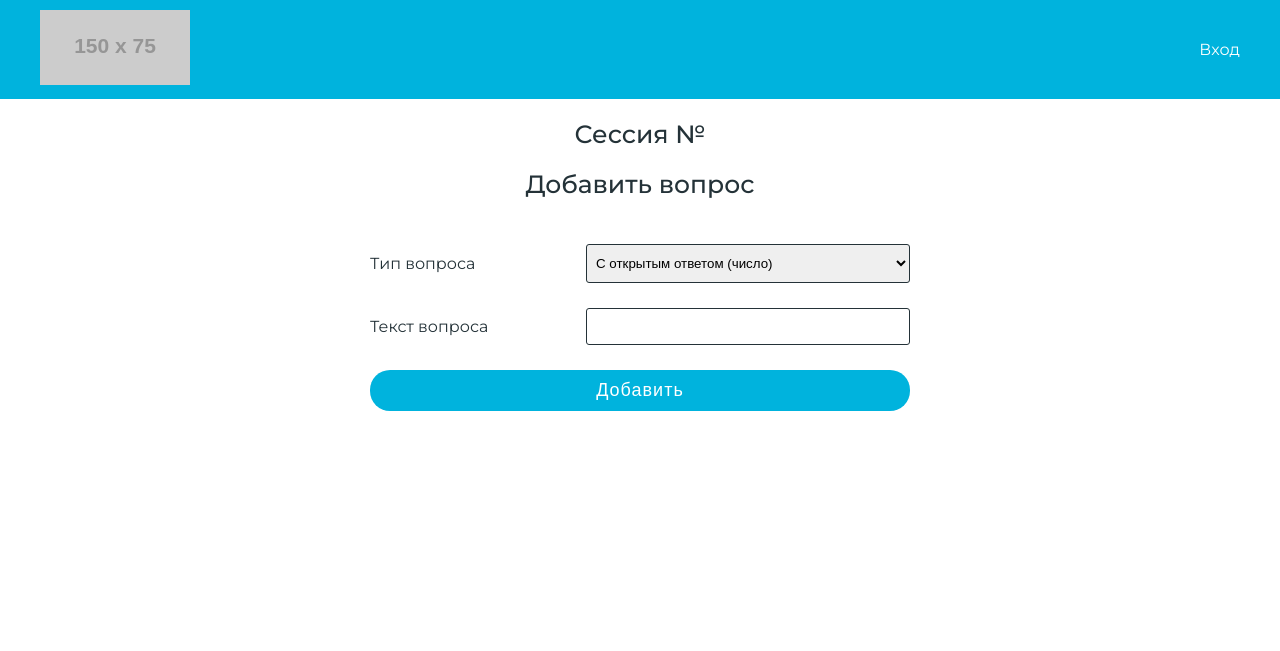
After one commit to disster/php-exam, a PHP site: template application/views/admin/edit.php in a window 1280 px wide. The commit adds this page. Shown: the top 651 px of the page. Run offline with PHP 8.4, Linux system fonts and the light colour scheme; the template is opened without the code that fills it, so the values that code supplies are empty; grey boxes labelled with a size stand in for pictures from a placeholder-image service; some libraries are stand-ins or nearby versions.

Commit message:
Добалено создание и редактирование сессий

```diff
--- a/application/acl/main.php
+++ b/application/acl/main.php
@@ -6,7 +6,9 @@ return [
         'session'
     ],
     'authorize' => [],
-    'guest' => [],
+    'guest' => [
+        'login'
+    ],
     'admin' => [
     ],
 ];
--- /dev/null
+++ b/application/views/admin/edit.php
@@ -0,0 +1,25 @@
+<div class="container">
+    <h1 class="title"><?php echo $title ?></h1>
+    <h2 class="subtitle">Сессия № <?php echo $data['id'] ?></h2>
+    <h2 class="subtitle">Добавить вопрос</h2>
+    <form action="/admin/edit/<?php echo $data['id'] ?>" method="post" class="form">
+        <div class="form__item">
+            <label for="">Тип вопроса</label>
+            <select name="type">
+                <option selected value="1">C открытым ответом (число)</option>
+                <option value="2">C открытым ответом (положительное число)</option>
+                <option value="3">С открытым ответом (строка)</option>
+                <option value="4">С открытым ответом (текст)</option>
+                <option value="5" disabled>С единственным выбором</option>
+                <option value="6" disabled>С множественным выбором</option>
+            </select>
+        </div>
+        <div class="form__item">
+            <label for="">Текст вопроса</label>
+            <input type="text" name="text">
+        </div>
+        <div class="form__item">
+            <button type="submit" class="button" name="submit">Добавить</button>
+        </div>
+    </form>
+</div>
--- a/public/styles/main.css
+++ b/public/styles/main.css
@@ -120,7 +120,7 @@ footer {
     margin-top: 25px;
 }
 
-.form__item input {
+.form__item input, select {
     width: 60%;
     border: 1px solid var(--main-dark);
     border-radius: 3px;
```
Also changed, not shown: application/acl/admin.php (+7 -4 lines), application/config/routes.php (+9 -0 lines), application/controllers/AdminController.php (+25 -0 lines), application/models/Admin.php (+34 -0 lines), application/views/admin/add.php (+0 -10 lines).
